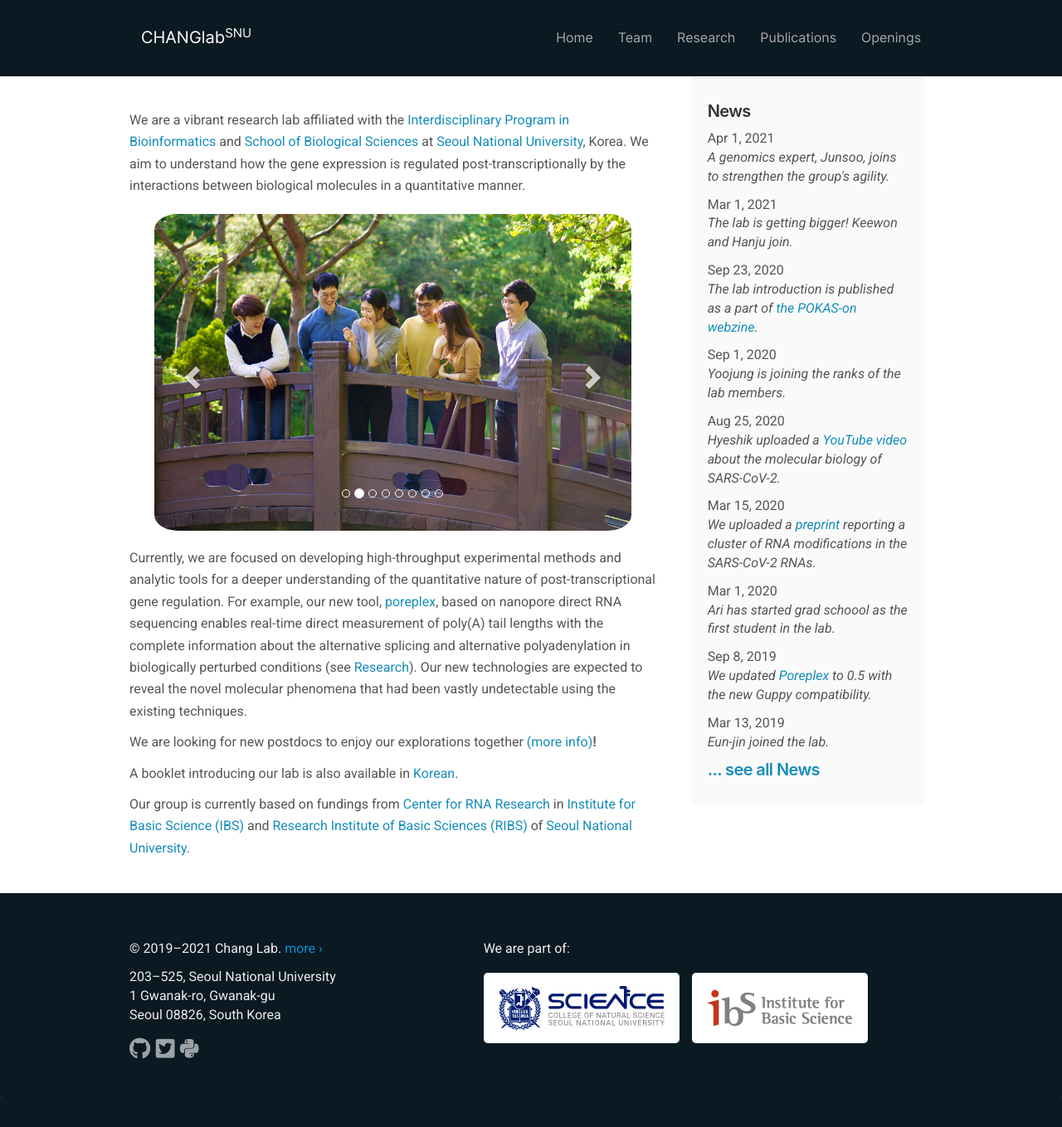
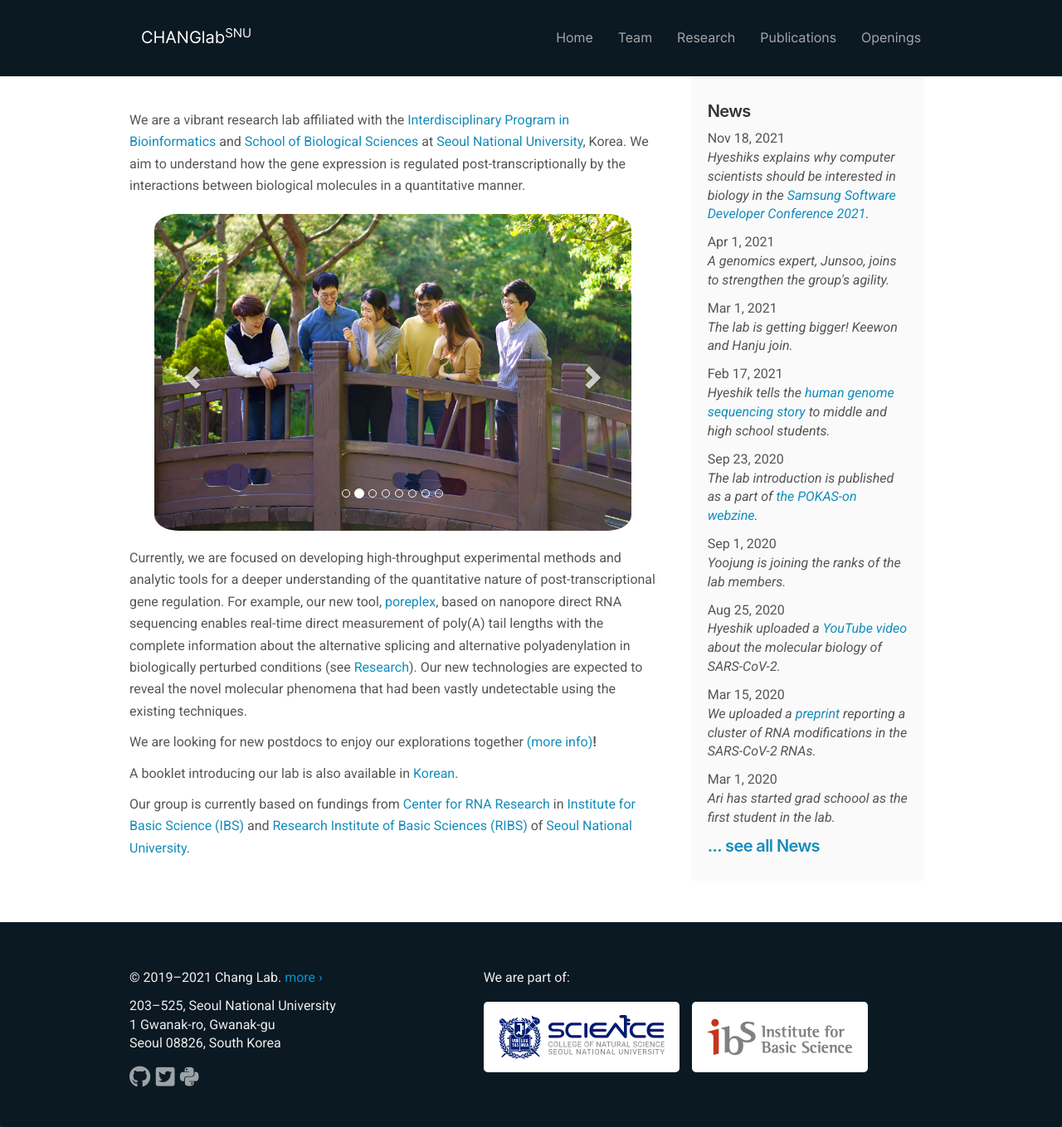
Before and after one commit to ChangLabSNU/ChangLabSNU.github.io, a Jekyll site: the page built from _pages/home.md, in a window 1280 px wide and 1359 px high. Shown: the whole window at 83% size. Built offline with Jekyll 4.4.1, drawn with Linux system fonts in a browser that asks for light colours; nearby versions of some CDN libraries; some web fonts are replaced.

Commit message:
Add two new news items.

```diff
--- a/_data/news.yml
+++ b/_data/news.yml
@@ -1,8 +1,14 @@
+- date: Nov 18, 2021
+  headline: 'Hyeshiks explains why computer scientists should be interested in biology in the <a href="https://www.soscon.net/keynote">Samsung Software Developer Conference 2021</a>.'
+
 - date: Apr 1, 2021
   headline: "A genomics expert, Junsoo, joins to strengthen the group's agility."
 
 - date: Mar 1, 2021
   headline: 'The lab is getting bigger! Keewon and Hanju join.'
+
+- date: Feb 17, 2021
+  headline: 'Hyeshik tells the <a href="https://youtu.be/5K0ql517MJA?t=6907">human genome sequencing story</a> to middle and high school students.'
 
 - date: Sep 23, 2020
   headline: 'The lab introduction is published as a part of <a href="http://pokas.gsalab.co.kr/webzine/79209">the POKAS-on webzine</a>.'
```
